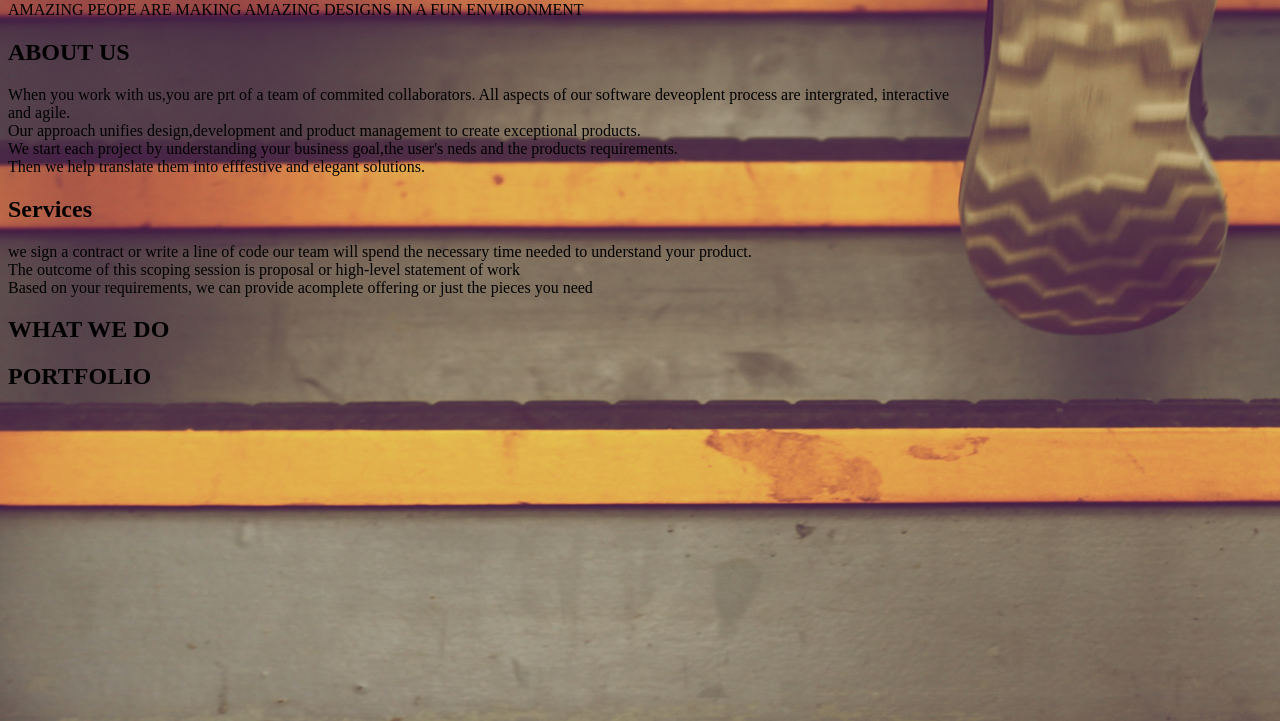
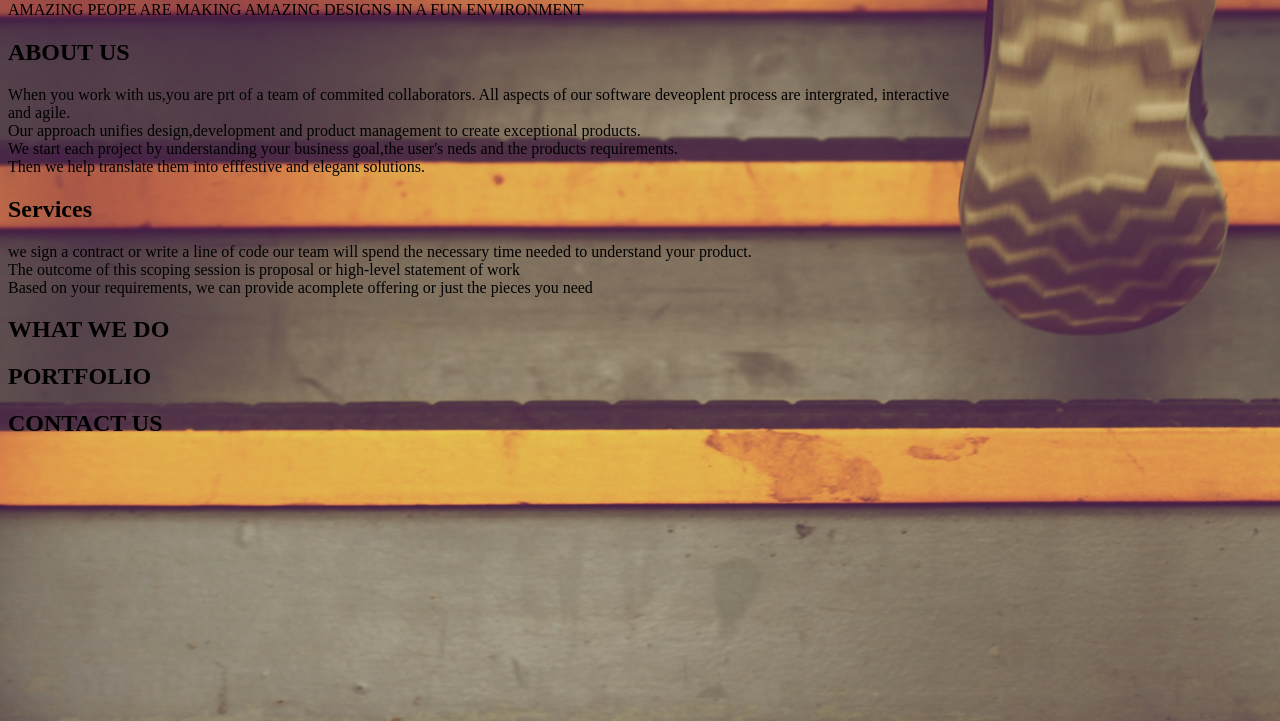
Before and after one commit to Misigo94/Delani_studio, a plain HTML site: page index.html in a window 1280 px wide. Shown: the part 79-800 px from the top of the page. Drawn offline with Linux system fonts and the light colour scheme.

Commit message:
add a form section

```diff
--- a/index.html
+++ b/index.html
@@ -33,5 +33,9 @@
     <section>
         <h2>PORTFOLIO</h2>
     </section>
+    <section>
+        <h2>CONTACT US</h2>
+      <form action=""></form>
+    </section>
 </body>
 </html>
```
